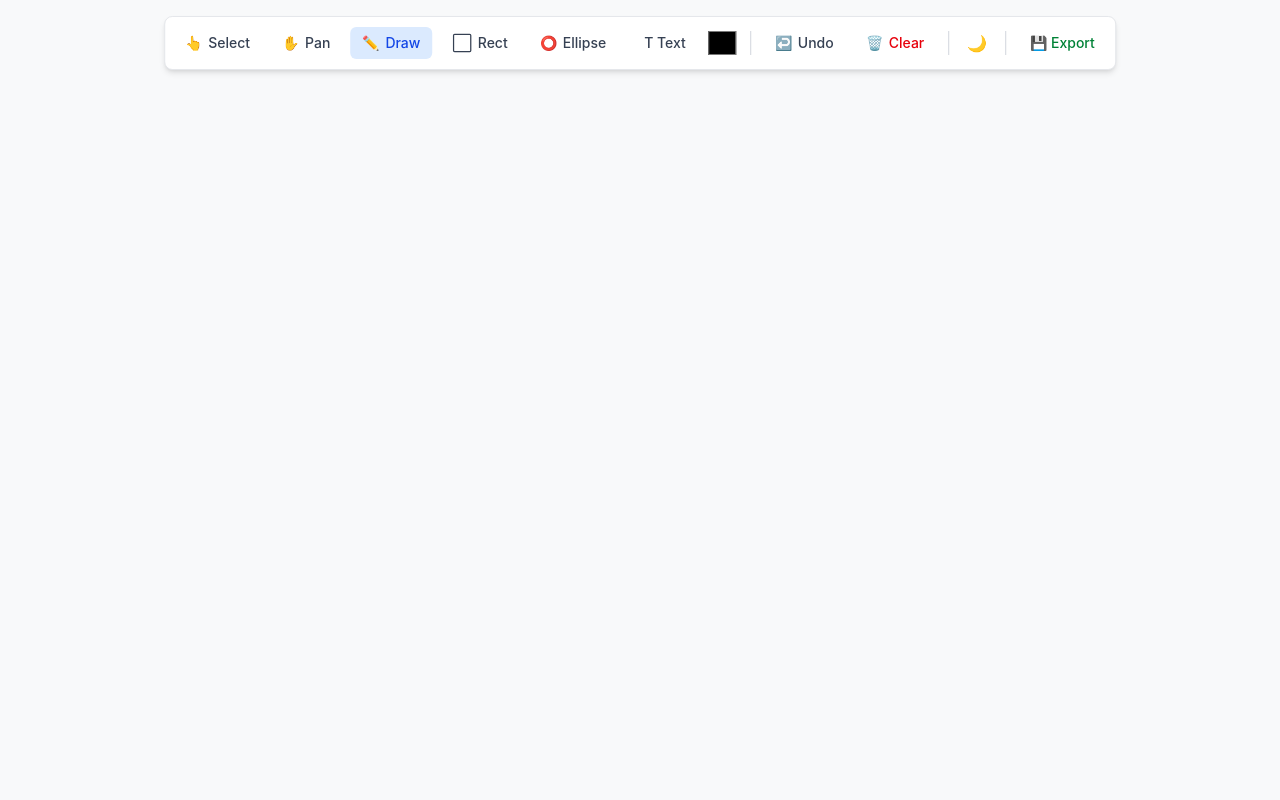
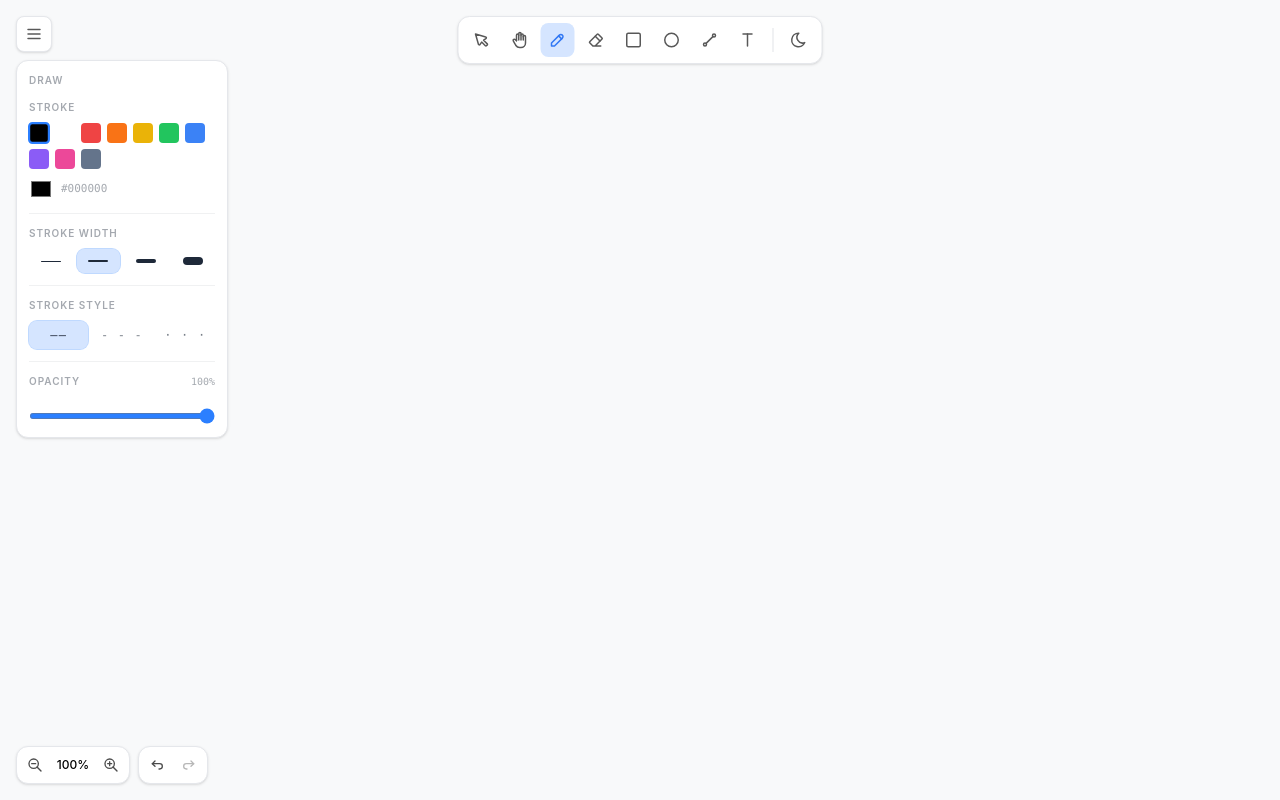
Before and after one commit to vishalraghav0290/canvaDraw, a React (Vite) app: page / in a window 1280 px wide. Built offline with nearby package versions, Linux system fonts and the light colour scheme.

Commit message:
add eraser tool with drag-erase, SVG day/night icons, vanilla DOM text input, strokeWidth from store

```diff
--- a/package.json
+++ b/package.json
@@ -11,6 +11,7 @@
   },
   "dependencies": {
     "@tailwindcss/vite": "^4.3.3",
+    "lucide-react": "^1.37.0",
     "react": "^19.2.8",
     "react-dom": "^19.2.8",
     "tailwindcss": "^4.3.3",
--- a/src/App.tsx
+++ b/src/App.tsx
@@ -1,23 +1,19 @@
 import Canvas from './components/Canvas/Canvas';
 import TopBar from './components/Toolbar/topToolbar';
+import Sidebar from './components/Toolbar/sideBar';
+import BottomControls from './components/Toolbar/bottomBar';
 import { useCanvasStore } from './store/canvasStore';
 
 export default function App() {
   const theme = useCanvasStore((state) => state.theme);
 
   return (
-    <div className={`relative w-screen h-screen overflow-hidden ${
-      theme === 'dark' ? 'bg-[#121212]' : 'bg-[#f8f9fa]'
-    }`}>
-      {/* LAYER 0: The Canvas (Forced to the bottom) */}
-      <div className="absolute inset-0 z-0">
-        <Canvas />
-      </div>
-
-      {/* LAYER 50: The UI (Forced to the top) */}
-      <div className="absolute top-4 left-1/2 -translate-x-1/2 z-50 pointer-events-auto max-w-[95vw] w-max">
-        <TopBar />
-      </div>
+    <div className={`relative w-screen h-screen overflow-hidden ${theme === 'dark' ? 'bg-[#121212] text-white' : 'bg-[#f8f9fa] text-black'
+      }`}>
+      <div className="absolute inset-0 z-0"><Canvas /></div>
+      <div className="absolute top-4 left-4 z-50 pointer-events-auto"><Sidebar /></div>
+      <div className="absolute top-4 left-1/2 -translate-x-1/2 z-50 pointer-events-auto"><TopBar /></div>
+      <div className="absolute bottom-4 left-4 z-50 pointer-events-auto"><BottomControls /></div>
     </div>
   );
 }
--- a/src/components/Canvas/Canvas.tsx
+++ b/src/components/Canvas/Canvas.tsx
@@ -280,7 +280,7 @@ export default function Canvas() {
   }, []);
 
   const startDrawing = (e: React.PointerEvent<HTMLCanvasElement>) => {
-    const { currentTool, strokeColor } = useCanvasStore.getState();
+    const { currentTool, strokeColor, strokeWidth } = useCanvasStore.getState();
 
     if (e.button === 1 || isSpacePressed.current || currentTool === 'pan') {
       isPanning.current = true;
@@ -335,8 +335,23 @@ export default function Canvas() {
       return; // Stop here so we don't start drawing a new shape
     }
 
+    if (currentTool === 'eraser') {
+      const { elements, deleteElement } = useCanvasStore.getState();
+      const { cameraOffset: co, cameraZoom: cz } = useCameraCanavasState.getState();
+      const wc = getScreenToWorld(e.nativeEvent.offsetX, e.nativeEvent.offsetY, co, cz);
+      const eraseRadius = (useCanvasStore.getState().strokeWidth * 4) / cz;
+      elements.forEach(el => {
+        const b = getElementBounds(el);
+        if (wc.x >= b.minX - eraseRadius && wc.x <= b.maxX + eraseRadius &&
+            wc.y >= b.minY - eraseRadius && wc.y <= b.maxY + eraseRadius) {
+          deleteElement(el.id);
+        }
+      });
+      e.currentTarget.setPointerCapture(e.pointerId);
+      return;
+    }
+
     if (currentTool === 'text') {
-      console.log('[TEXT] spawning vanilla textarea at screen:', e.clientX, e.clientY);
       spawnTextInput(e.clientX, e.clientY, worldCoords.x, worldCoords.y);
       return;
     }
@@ -350,7 +365,7 @@ export default function Canvas() {
       height: 0,
       points: [worldCoords],
       strokeColor: strokeColor,
-      strokeWidth: 3
+      strokeWidth: strokeWidth
     };
 
     useCanvasStore.getState().setCurrentElement(newElement);
@@ -368,6 +383,22 @@ export default function Canvas() {
     }
 
     const { currentTool, selectedElementId, elements, updateElement } = useCanvasStore.getState();
+
+    // ERASER: delete elements under cursor while dragging
+    if (currentTool === 'eraser') {
+      const { cameraOffset: co, cameraZoom: cz } = useCameraCanavasState.getState();
+      const wc = getScreenToWorld(e.nativeEvent.offsetX, e.nativeEvent.offsetY, co, cz);
+      const eraseRadius = (useCanvasStore.getState().strokeWidth * 4) / cz;
+      const { elements: els, deleteElement } = useCanvasStore.getState();
+      els.forEach(el => {
+        const b = getElementBounds(el);
+        if (wc.x >= b.minX - eraseRadius && wc.x <= b.maxX + eraseRadius &&
+            wc.y >= b.minY - eraseRadius && wc.y <= b.maxY + eraseRadius) {
+          deleteElement(el.id);
+        }
+      });
+      return;
+    }
 
     // NEW: RESIZE SHAPE LOGIC
     if (currentTool === 'select' && isResizing.current && selectedElementId) {
--- a/src/components/Toolbar/topToolbar.tsx
+++ b/src/components/Toolbar/topToolbar.tsx
@@ -1,84 +1,80 @@
 import { useCanvasStore } from "../../store/canvasStore";
-import { exportToPNG } from "../../utils/export";
+import type { ToolType } from "../../store/canvasStore";
+
+const Icon = ({ src, alt, active }: { src: string; alt: string; active?: boolean }) => (
+  <img
+    src={src}
+    alt={alt}
+    width={18}
+    height={18}
+    draggable={false}
+    style={
+      active
+        ? { filter: 'invert(36%) sepia(76%) saturate(1352%) hue-rotate(200deg) brightness(97%) contrast(97%)' }
+        : { opacity: 0.65 }
+    }
+  />
+);
+
+const tools: { id: ToolType; icon: string; label: string }[] = [
+  { id: 'select',    icon: '/icons/select.svg',    label: 'Selection' },
+  { id: 'pan',       icon: '/icons/pan.svg',       label: 'Pan'       },
+  { id: 'freehand',  icon: '/icons/freehand.svg',  label: 'Draw'      },
+  { id: 'eraser',    icon: '/icons/eraser.svg',    label: 'Eraser'    },
+  { id: 'rectangle', icon: '/icons/rectangle.svg', label: 'Rectangle' },
+  { id: 'ellipse',   icon: '/icons/ellipse.svg',   label: 'Ellipse'   },
+  { id: 'line',      icon: '/icons/line.svg',      label: 'Line'      },
+  { id: 'text',      icon: '/icons/text.svg',      label: 'Text'      },
+];
 
 export default function TopBar() {
-  const currentTool = useCanvasStore((state) => state.currentTool);
-  const setCurrentTool = useCanvasStore((state) => state.setCurrentTool);
-  const undo = useCanvasStore((state) => state.undo);
-  const clearCanvas = useCanvasStore((state) => state.clearCanvas);
-  const theme = useCanvasStore((state) => state.theme);
-  const toggleTheme = useCanvasStore((state) => state.toggleTheme);
-  const strokeColor = useCanvasStore((state) => state.strokeColor);
-  const setStrokeColor = useCanvasStore((state) => state.setStrokeColor);
-  const elements = useCanvasStore((state) => state.elements);
-
-
-
-  const tools = [
-    { id: 'select', label: 'Select', icon: '👆' },
-    { id: 'pan', label: 'Pan', icon: '✋' },
-    { id: 'freehand', label: 'Draw', icon: '✏️' },
-    { id: 'rectangle', label: 'Rect', icon: '⬜' },
-    { id: 'ellipse', label: 'Ellipse', icon: '⭕' },
-    { id: 'text', label: 'T Text', icon: '' }
-  ] as const;
+  const { currentTool, setCurrentTool, theme, toggleTheme } = useCanvasStore();
+  const bgColor = theme === 'dark' ? 'bg-[#232329] border-[#313131]' : 'bg-white border-gray-200';
 
   return (
-    <div className={`flex items-center gap-1 sm:gap-2 p-1.5 sm:p-2 rounded-lg shadow-md border transition-colors flex-nowrap ${theme === 'dark' ? 'bg-gray-800 border-gray-700' : 'bg-white border-gray-200'
-      }`}>
-      {tools.map((tool) => (
+    <div className={`flex items-center gap-1 p-1.5 rounded-xl border shadow-sm ${bgColor}`}>
+      {tools.map((tool) => {
+        const isActive = currentTool === tool.id;
+        return (
+          <div key={tool.id} className="relative group">
+            <button
+              onClick={() => setCurrentTool(tool.id)}
+              title={tool.label}
+              className={`p-2 rounded-lg transition-colors flex items-center justify-center ${
+                isActive ? 'bg-blue-500/20' : 'hover:bg-gray-500/10'
+              }`}
+            >
+              <Icon src={tool.icon} alt={tool.label} active={isActive} />
+            </button>
+            <div className="absolute top-full left-1/2 -translate-x-1/2 mt-2 px-2 py-1 bg-gray-900 text-white text-xs rounded-md opacity-0 group-hover:opacity-100 transition-opacity whitespace-nowrap pointer-events-none z-50 shadow-lg">
+              {tool.label}
+            </div>
+          </div>
+        );
+      })}
+
+      <div className="w-px h-6 bg-gray-500/20 mx-1" />
+
+      {/* Theme toggle with SVG icons instead of emoji */}
+      <div className="relative group">
         <button
-          key={tool.id}
-          onClick={() => { console.log('[TOOLBAR] setCurrentTool:', tool.id); setCurrentTool(tool.id); }}
-          className={`px-2 sm:px-3 py-1.5 rounded-md text-sm font-medium transition-colors flex items-center gap-1.5 ${currentTool === tool.id
-            ? 'bg-blue-100 text-blue-700'
-            : 'hover:bg-gray-100 text-gray-700'
-            }`}
+          onClick={toggleTheme}
+          className="p-2 rounded-lg hover:bg-gray-500/10 transition-colors flex items-center justify-center"
+          title={theme === 'dark' ? 'Switch to Light Mode' : 'Switch to Dark Mode'}
         >
-          <span>{tool.icon}</span>
-          <span className="hidden sm:inline">{tool.label}</span>
+          <img
+            src={theme === 'dark' ? '/icons/sun.svg' : '/icons/moon.svg'}
+            alt={theme === 'dark' ? 'Light mode' : 'Dark mode'}
+            width={18}
+            height={18}
+            draggable={false}
+            style={{ opacity: 0.65 }}
+          />
         </button>
-      ))}
-      <input
-        type="color"
-        value={strokeColor}
-        onChange={(e) => setStrokeColor(e.target.value)}
-        className="w-8 h-8 border-none bg-transparent cursor-pointer"
-        title="Change Color"
-      />
-
-
-      <div className="w-px h-6 bg-gray-300 mx-0.5 sm:mx-1" />
-
-      <button
-        onClick={undo}
-        className="px-2 sm:px-3 py-1.5 rounded-md text-sm font-medium text-gray-700 hover:bg-gray-100 flex items-center gap-1.5"
-      >
-        <span>↩️</span>
-        <span className="hidden sm:inline">Undo</span>
-      </button>
-      <button
-        onClick={clearCanvas}
-        className="px-2 sm:px-3 py-1.5 rounded-md text-sm font-medium text-red-600 hover:bg-red-50 flex items-center gap-1.5"
-      >
-        <span>🗑️</span>
-        <span className="hidden sm:inline">Clear</span>
-      </button>
-
-      <div className={`w-px h-6 mx-0.5 sm:mx-1 ${theme === 'dark' ? 'bg-gray-600' : 'bg-gray-300'}`} />
-
-      <button onClick={toggleTheme} className={`p-1.5 rounded-md ${theme === 'dark' ? 'hover:bg-gray-700 text-yellow-400' : 'hover:bg-gray-100 text-gray-700'}`}>
-        {theme === 'dark' ? '☀️' : '🌙'}
-      </button>
-      <div className={`w-px h-6 mx-1 ${theme === 'dark' ? 'bg-gray-600' : 'bg-gray-300'}`} />
-
-      <button
-        onClick={() => exportToPNG(elements)}
-        className={`px-3 py-1.5 rounded-md text-sm font-medium ${theme === 'dark' ? 'text-green-400 hover:bg-gray-700' : 'text-green-700 hover:bg-green-50'}`}
-      >
-        💾 Export
-      </button>
-
+        <div className="absolute top-full left-1/2 -translate-x-1/2 mt-2 px-2 py-1 bg-gray-900 text-white text-xs rounded-md opacity-0 group-hover:opacity-100 transition-opacity whitespace-nowrap pointer-events-none z-50 shadow-lg">
+          {theme === 'dark' ? 'Light Mode' : 'Dark Mode'}
+        </div>
+      </div>
     </div>
   );
 }
```
Also changed, not shown: 1 other file (tests, documents, lock files or other folders).
